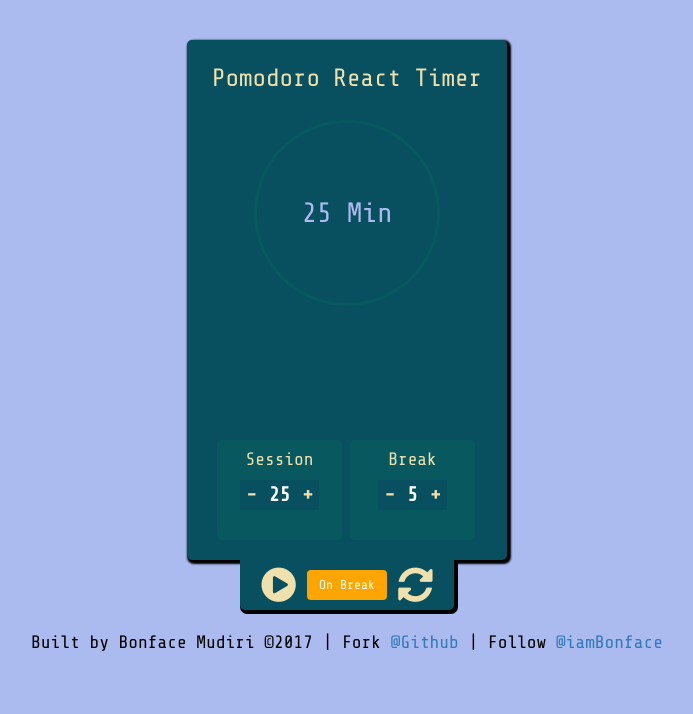
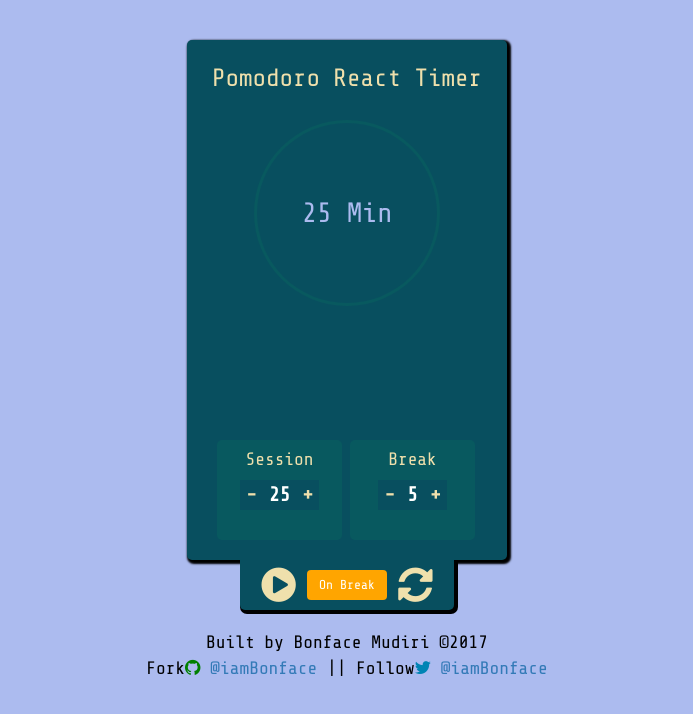
Before and after one commit to iambonface/pomodoro-react-timer, a React (Create React App) app: page / in a window 1280 px wide. Shown: the top 714 px of the page, without its empty margins (293-986 px from the left). Built offline with nearby package versions, Linux system fonts and the light colour scheme.

Commit message:
Fix col-xs span and update social btn

```diff
--- a/src/components/Footer.js
+++ b/src/components/Footer.js
@@ -6,11 +6,10 @@ class Footer extends Component{
   render(){
     return(
       <div className="Footer col-md-12 col-sm-12 col-xs-12 text-center">
-        <p>Built by Bonface Mudiri &copy;2017 |
-        Fork <a href="https://github.com/iambonface/pomodoro-react-timer" target ="_blank"
-rel="nofollow noopener noreferrer">@Github</a> |
-        Follow <a href="https://www.twitter.com/iambonface" target ="_blank"
-rel="nofollow noopener noreferrer">@iamBonface</a> </p>
+        <p>Built by Bonface Mudiri &copy;2017 <span className="col-md-12 col-sm-12  col-xs-12">
+         Fork<i className="fa fa-github"></i> <a href="https://github.com/iambonface/pomodoro-react-timer" target ="_blank"
+rel="nofollow noopener noreferrer">@iamBonface</a> || Follow<i className="fa fa-twitter"></i> <a href="https://www.twitter.com/iambonface" target ="_blank"
+rel="nofollow noopener noreferrer">@iamBonface</a></span></p>
       </div>
     )
   }
--- a/src/css/App.css
+++ b/src/css/App.css
@@ -14,7 +14,7 @@
   cursor: pointer;
 }
 .btn-colored{
-  background: green;
+  background: #428bca;
 }
 .btn-colored-break{
   background: orange;
--- a/src/css/Footer.css
+++ b/src/css/Footer.css
@@ -3,3 +3,10 @@
   font-size: 18px;
   margin-top: 20px;
 }
+.Footer .fa-twitter{
+  color: #0084b4;
+}
+
+.Footer .fa-github{
+  color: green;
+}
--- a/src/css/Wrap.css
+++ b/src/css/Wrap.css
@@ -23,7 +23,7 @@
 }
 
 .Wrap .btn-success{
-  background: green;
+  background: #428bca;
   border: none;
   transition: all ease 0.8s;
 }
```
